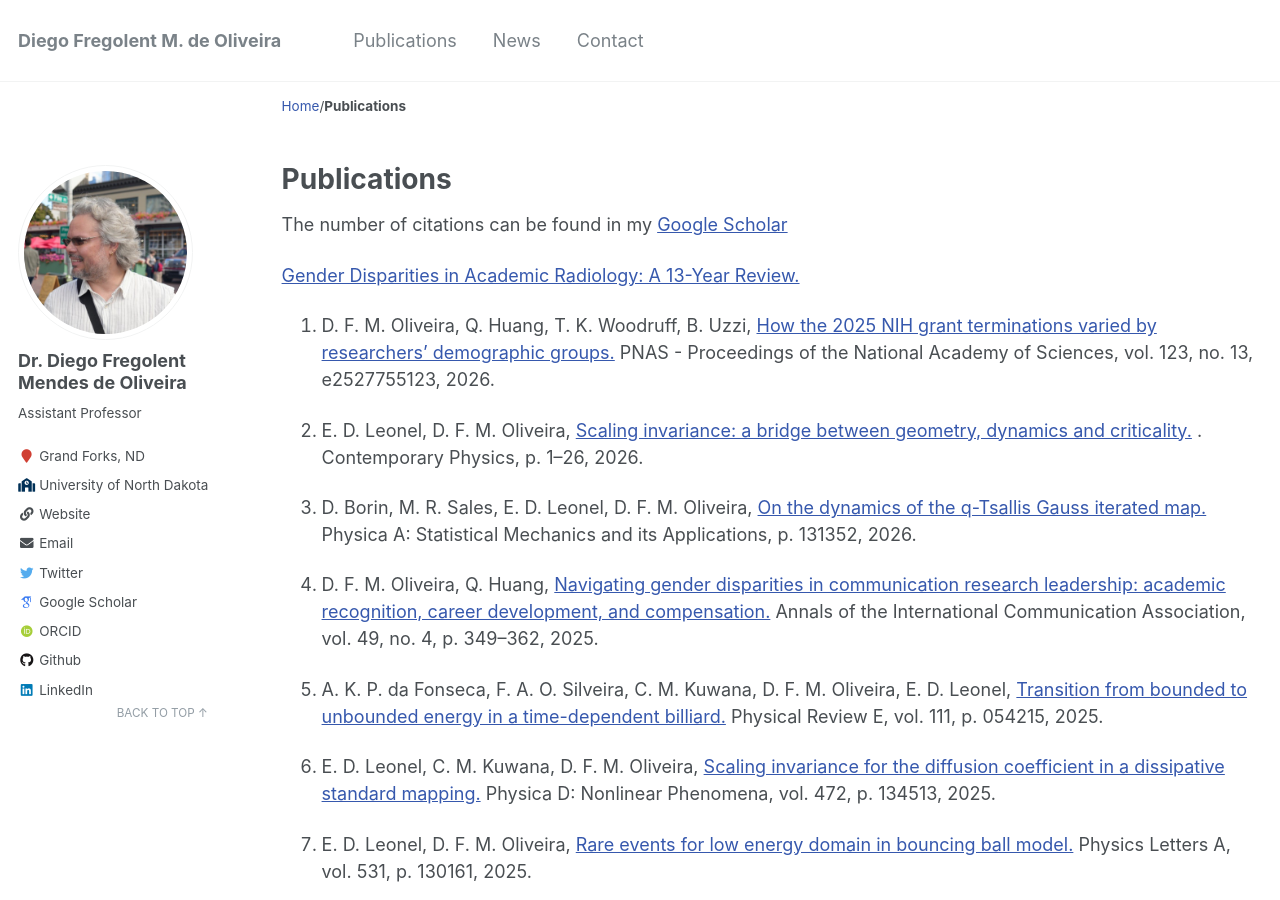
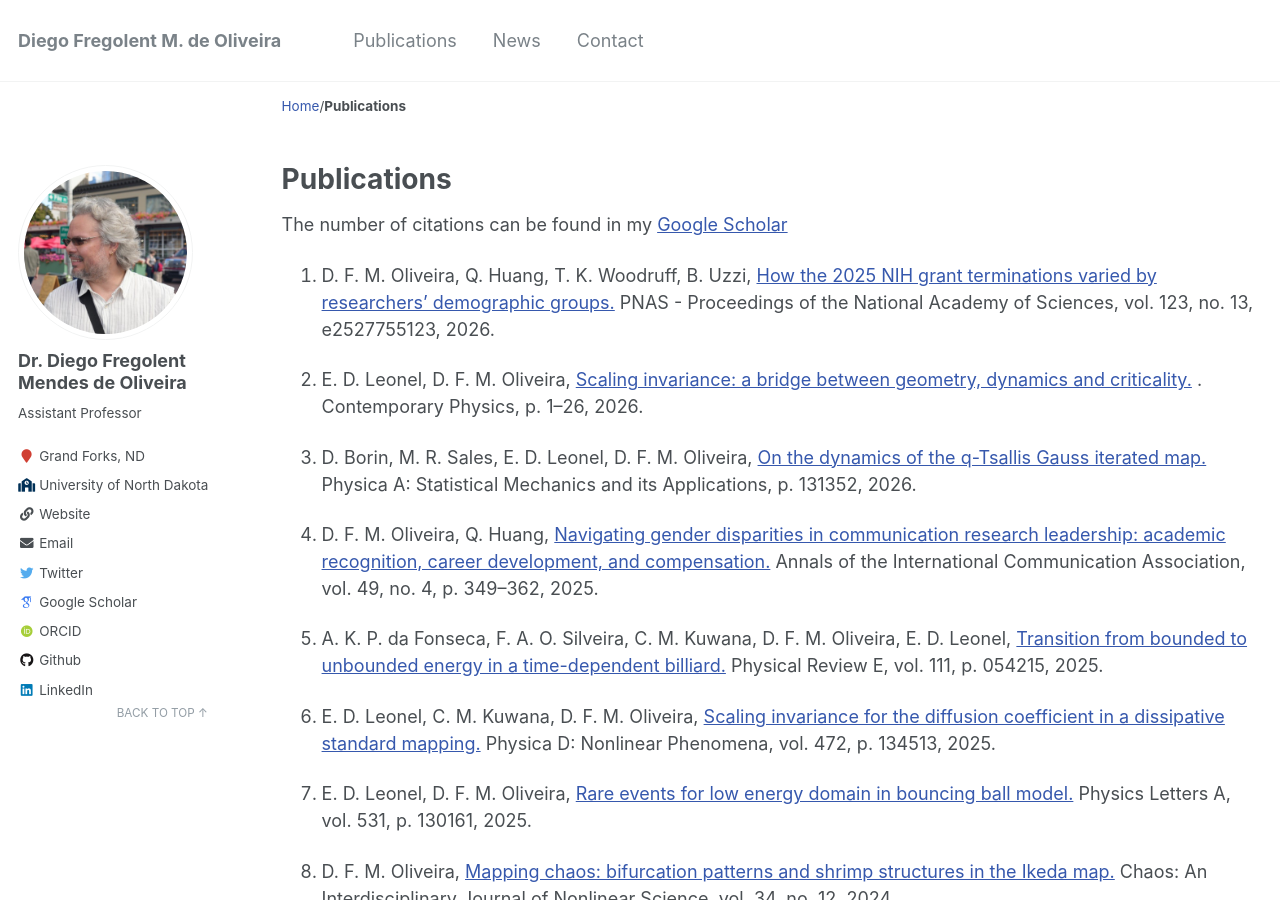
Before and after one commit to fregolente/fregolente.github.io, a Jekyll site: the page built from _pages/publications.md, in a window 1280 px wide and 900 px high. Built offline with Jekyll 4.4.1, drawn with Linux system fonts in a browser that asks for light colours; some web fonts are replaced.

Commit message:
Remove publication on gender disparities in radiology
Removed a publication entry from the list.

```diff
--- a/_pages/publications.md
+++ b/_pages/publications.md
@@ -11,7 +11,6 @@ redirect_from:
 
 The number of citations can be found in my [Google Scholar](https://scholar.google.com/citations?user=bIL7_QMAAAAJ&hl=en)
 
- [Gender Disparities in Academic Radiology: A 13-Year Review.](https://pubmed.ncbi.nlm.nih.gov/36424312/)
 
 60. D. F. M. Oliveira, Q. Huang, T. K. Woodruff, B. Uzzi, [How the 2025 NIH grant terminations varied by researchers’ demographic groups.](https://www.pnas.org/doi/10.1073/pnas.2527755123) PNAS - Proceedings of the National Academy of Sciences, vol. 123, no. 13, e2527755123, 2026.
 
```
